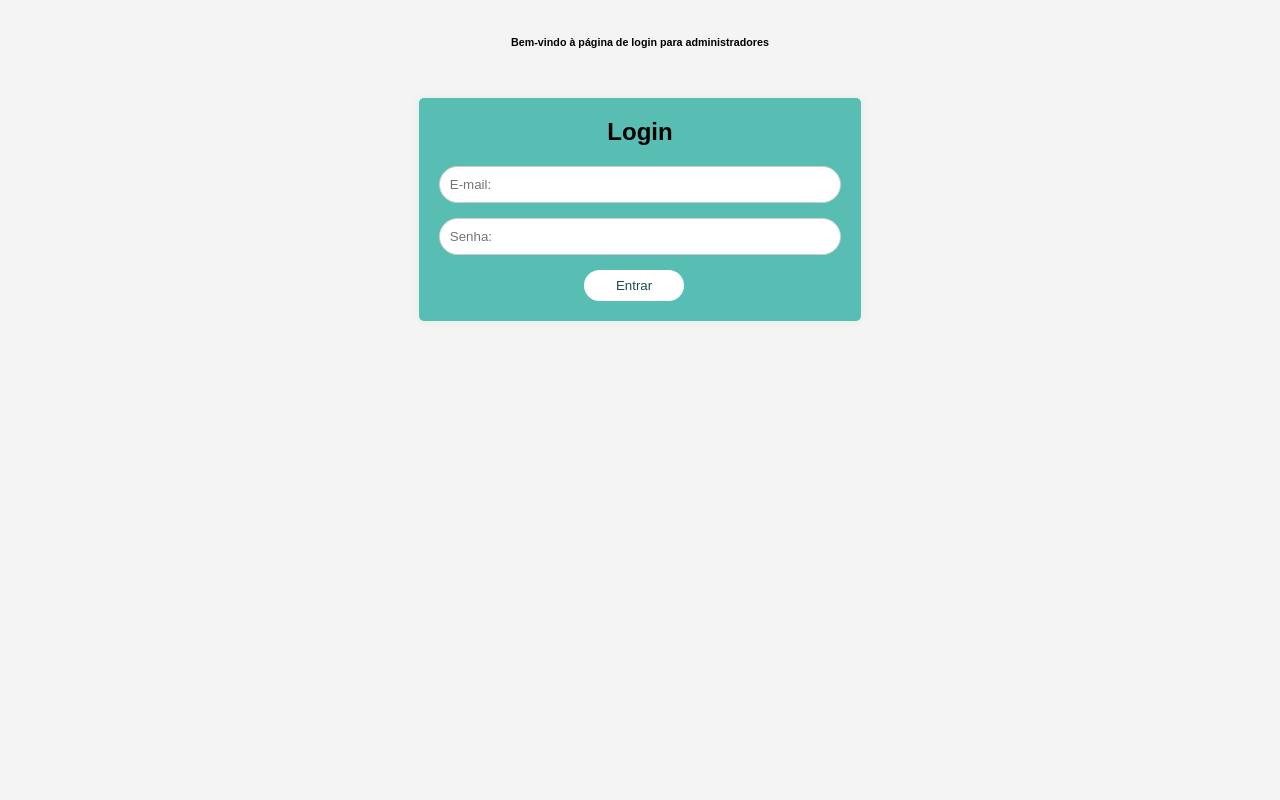
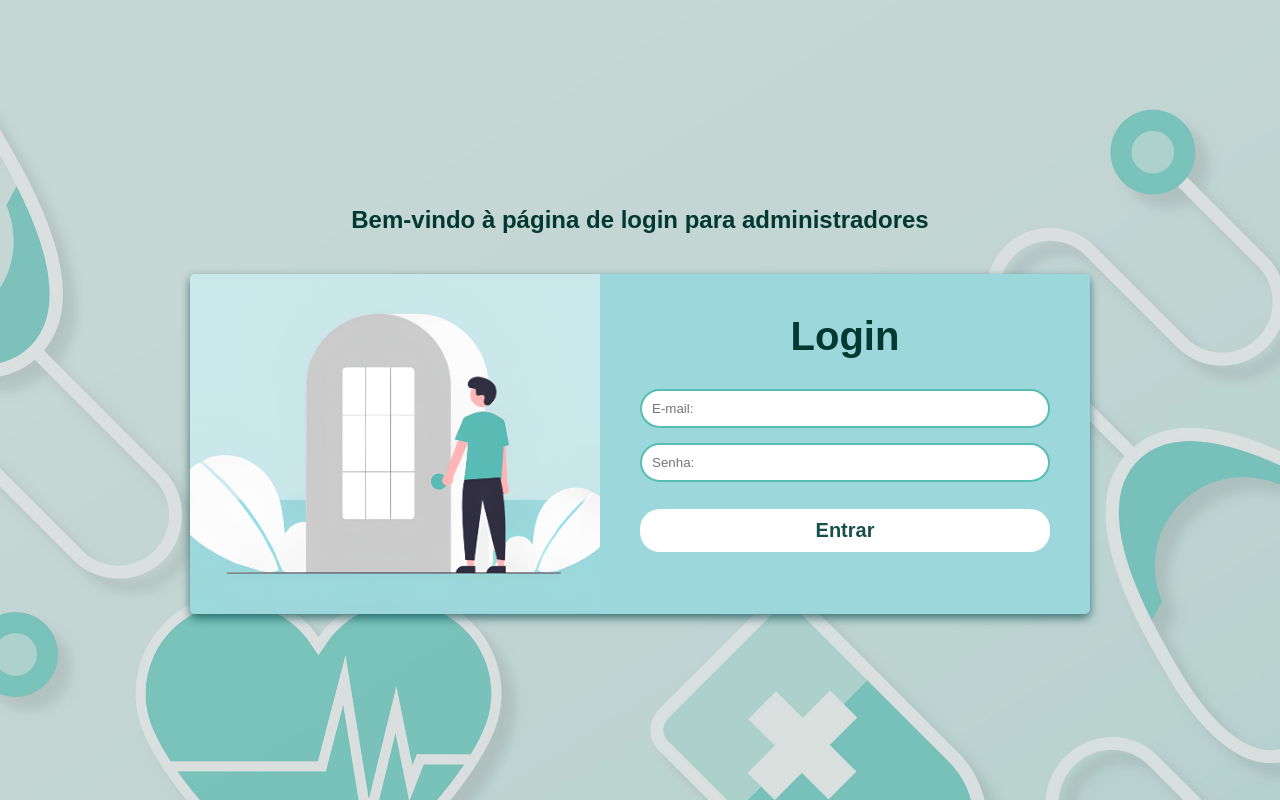
Before and after one commit to daniewcruz/meu-acompanhante-seguro, a plain HTML site: page src/login.html in a window 1280 px wide. Drawn offline with Linux system fonts and the light colour scheme.

Commit message:
coloquei a imagem ao lado do login e ao fundo, e detalhes no imputes

```diff
--- a/src/assets/css/login.css
+++ b/src/assets/css/login.css
@@ -1,47 +1,118 @@
-
-
-
 body {
   display: flex;
   flex-direction: column;
+  justify-content: center;
   align-items: center;
+  height: 100vh;
   font-family: Arial, sans-serif;
   background-color: #f4f4f4;
+  margin: 0;
+  background-color: #f4f4f4;
+  background-image: url('/src/assets/images/fundo.png');
+  background-size: cover; /* Faz a imagem cobrir todo o fundo */
+  background-position: center; /* Centraliza a imagem */
+  background-repeat: no-repeat; /* Evita que a imagem se repita */
+
 }
-  .login-container {
-    max-width: 600px;
-    margin: 0 auto;
-    padding: 20px;
-    background-color: #58BDB2;
-    border-radius: 5px;
-    box-shadow: 0 0 10px rgba(16, 177, 83, 0.1);
-    margin-top: 50px;
-  }
-  .login-container h2 {
+
+.cabecalho-login {
   text-align: center;
+  margin-top: 20px;
   margin-bottom: 20px;
 }
-  .login-container input[type="text"],
-  .login-container input[type="password"] {
+
+.cabecalho-login h1 {
+  font-size: 24px;
+  font-weight: bold;
+  color: #003832;
+}
+
+.login-container {
+  display: flex;
+  max-width: 900px;
+  background-color: #9cd8db;
+  border-radius: 5px;
+  box-shadow: 0 4px 10px rgba(0, 67, 71, 0.678);
+  overflow: hidden;
+  margin-top: 20px;
+}
+
+.main {
+  display: flex;
+  justify-content: center;
+  align-items: center;
+}
+
+.image-section {
+  flex: 1;
+  display: flex;
+  justify-content: center;
+  align-items: center;
+}
+
+.image-section img {
+  max-width: 100%;
+  height: auto;
+  border-radius: 0;
+}
+
+.login-section {
+  flex: 1;
+  padding: 40px;
+}
+
+.login-section h2 {
+  text-align: center;
+  margin-bottom: 30px;
+  font-size: 40px;
+  font-family:Arial, Helvetica, sans-serif;
+  font-weight: bold;
+  color: #003832;
+}
+
+.login-section label {
+  display: block;
+  margin-bottom: 5px;
+}
+
+/* Adiciona um estilo de borda diferente para inputs focados */
+.login-section input[type="text"]:focus,
+.login-section input[type="password"]:focus {
+  border-color: #00ffe5;
+  outline: none; /* Remove o outline padrão do navegador */
+}
+
+
+.login-section input[type="text"],
+.login-section input[type="password"] {
   width: 100%;
   padding: 10px;
   margin-bottom: 15px;
-    border: 1px solid #ccc;
+  border: 2px solid #58BDB2;
   border-radius: 20px;
   box-sizing: border-box;
 }
-  .login-container input[type="submit"] {
-    display: flex;
-    margin-left: 145px;
-    justify-content: center;
-    width: 25%;
+
+.login-section input[type="password"] {
+  margin-bottom: 27px;
+}
+
+.login-section input[type="submit"] {
+  display: block;
+  width: 100%;
   background-color: #ffffff;
   color: #18514B;
-    padding: 8px;
+  font-family: Arial, Helvetica, sans-serif;
+  font-size: 20px;
+  font-weight: bold;
+  padding: 10px;
   border: none;
   border-radius: 20px;
   cursor: pointer;
+  text-align: center;
 }
-  .login-container input[type="submit"]:hover {
-    background-color:#45a049;
+
+.login-section input[type="submit"]:hover {
+  background-color: #003832;
+  color: #ffffff;
 }
--- a/src/login.html
+++ b/src/login.html
@@ -1,28 +1,33 @@
 <!DOCTYPE html>
-<html lang="en">
+<html lang="pt-br">
 <head>
     <meta charset="UTF-8">
     <meta name="viewport" content="width=device-width, initial-scale=1.0">
-    <title>Document</title>
+    <title>Login Administrador</title>
     <link rel="stylesheet" href="assets/css/login.css">
     <link rel="stylesheet" href="assets/css/resetLogin.css">
     <script src="assets/js/script.js" defer></script>
 </head>
 <body>
-    <br>
-    <br>
-    <h6>Bem-vindo à página de login para administradores</h6>
+    <header class="cabecalho-login">
+        <h1>Bem-vindo à página de login para administradores</h1>
+    </header>
+    <main>
         <div class="login-container">
+            <section class="image-section">
+                <img src="assets/images/img-login-porta-personagem.png" alt="Imagem de Login repesentado por uma ilustração de um personagem entrando em uma porta">
+            </section>
+            <section class="login-section">
                 <h2>Login</h2>
                 <form action="/login" method="post">
-          <!-- <input type="email" placeholder="Digite seu email"> -->
 
                     <input type="text" placeholder="E-mail:" id="email" name="email" required>
 
                     <input type="password" placeholder="Senha:" id="password" name="password" required>
                     <input type="submit" value="Entrar">
                 </form>
+            </section>
         </div>
-
+    </main>
 </body>
 </html>
```
Also changed, not shown: src/assets/images/apagar.html (deleted), src/assets/images/fundo.png (added), src/assets/images/img-login-porta-personagem.png (added). Lines whose indentation alone changed are shown as unchanged.
